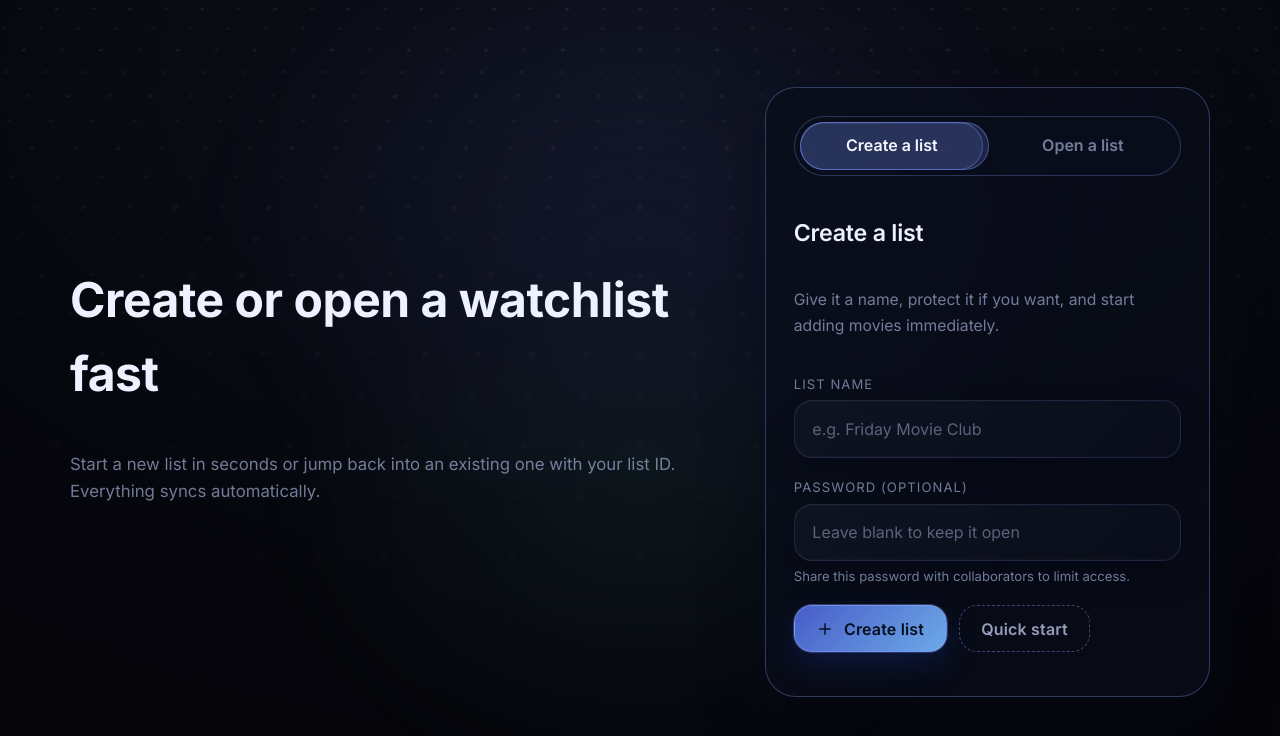
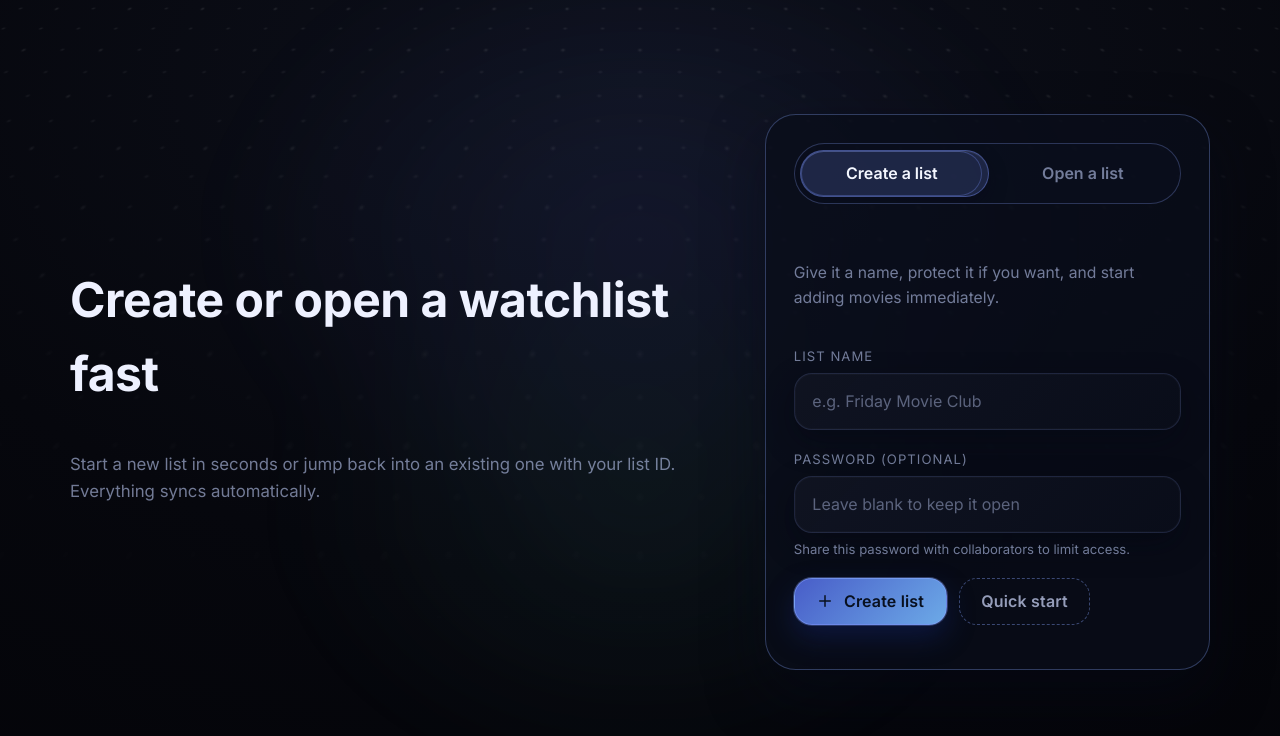
Before and after one commit to flxlehmann/watchlist, a Next.js app: page / in a window 1280 px wide. In both pictures the pointer is over the tab "Create a list". Shown: the top 736 px of the page. Built offline with nearby package versions, Linux system fonts and the light colour scheme.

Commit message:
Refine landing panel tabs

```diff
--- a/app/page.module.css
+++ b/app/page.module.css
@@ -207,9 +207,10 @@
 }
 
 .heroPanelTab:hover {
-  background: rgba(122, 148, 255, 0.12);
-  border-color: rgba(122, 148, 255, 0.35);
+  background: transparent;
+  border-color: transparent;
   color: #f4f7ff;
+  box-shadow: inset 0 0 0 1px rgba(122, 148, 255, 0.3);
 }
 
 .heroPanelTab:focus-visible {
--- a/app/page.tsx
+++ b/app/page.tsx
@@ -2647,7 +2647,6 @@ export default function Page() {
                 <div className={styles.heroPanelBody} role="tabpanel">
                   {entryMode === 'create' ? (
                     <div className={styles.form}>
-                      <h3 className={styles.panelTitle}>Create a list</h3>
                       <p className={styles.panelSubtitle}>
                         Give it a name, protect it if you want, and start adding movies immediately.
                       </p>
@@ -2705,7 +2704,6 @@ export default function Page() {
                     </div>
                   ) : (
                     <div className={styles.form}>
-                      <h3 className={styles.panelTitle}>Open a shared list</h3>
                       <p className={styles.panelSubtitle}>
                         Paste the list ID to reconnect with your crew and pick up where you left off.
                       </p>
```
